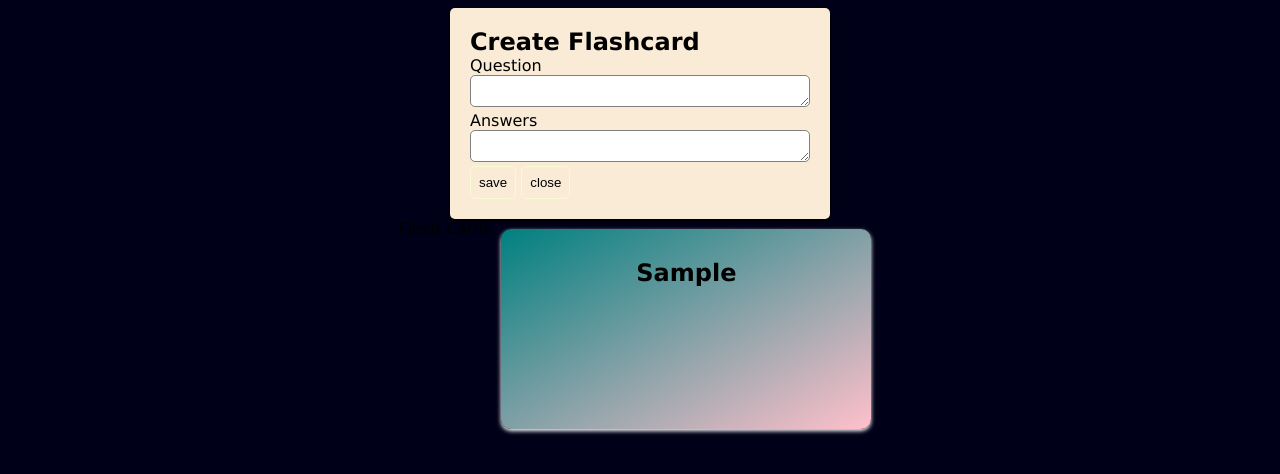
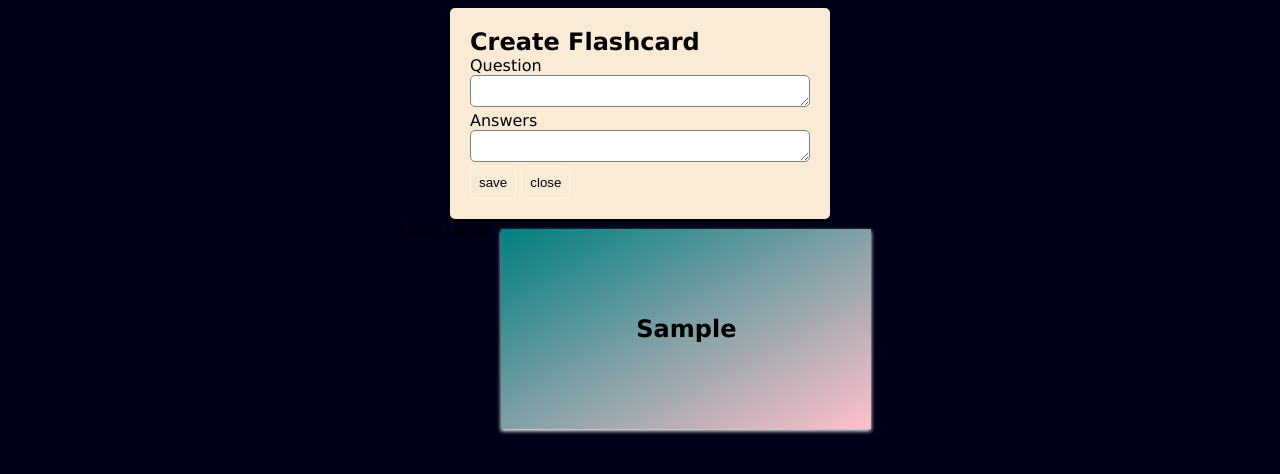
Before and after one commit to Sims1326/JS-FlashCards, a plain HTML site: page index.html in a window 1280 px wide. Both pictures are taken after typing "Sample", "Sample" into the empty fields and a click on the button "save". Shown: the part 80-554 px from the top of the page. Drawn offline with Linux system fonts and the light colour scheme.

Commit message:
Add flipping animations to reveal answer. Centered cards

```diff
--- a/createCard.js
+++ b/createCard.js
@@ -5,11 +5,8 @@ export const createCard = (text) => {
 
   div.className = "flashcard";
 
-  h2_question.setAttribute(
-    "style",
-    "padding: 15px 0`; margin-top: 30px; text-align:center; vertical-align: middle"
-  );
-  h2_answer.setAttribute("style", "text-align:center; display:none; color:red");
+  h2_question.className = "flashcard-front";
+  h2_answer.className = "flashcard-back";
 
   h2_question.innerHTML = text.theQuestion;
   h2_answer.innerHTML = text.theAnswer;
@@ -17,9 +14,9 @@ export const createCard = (text) => {
   div.appendChild(h2_question);
   div.appendChild(h2_answer);
 
+  flashcards.appendChild(div);
+
   div.addEventListener("click", () => {
-    if (h2_answer.style.display == "none") h2_answer.style.display = "block";
-    else h2_answer.style.display = "none";
+    div.classList.toggle("flipped");
   });
-  flashcards.appendChild(div);
 };
--- a/style.css
+++ b/style.css
@@ -72,13 +72,42 @@ button:hover {
   align-items: flex-start;
   flex-wrap: wrap;
 }
-
 .flashcard {
   width: 370px;
   height: 200px;
   border-radius: 10px;
   word-wrap: break-word;
   margin: 10px;
+  transform-style: preserve-3d;
+
+  transition: all 0.5s ease;
+}
+
+.flashcard.flipped {
+  transform: rotateY(180deg);
+}
+
+.flashcard-front {
+  display: flex;
+  justify-content: center;
+  align-items: center;
+  width: 100%;
+  height: 100%;
   background: linear-gradient(to bottom right, teal, pink);
+  backface-visibility: hidden;
   box-shadow: 0 2px 4px 0 white;
+  position: absolute;
 }
+
+.flashcard-back {
+  display: flex;
+  justify-content: center;
+  align-items: center;
+  width: 100%;
+  height: 100%;
+  position: absolute;
+  background: linear-gradient(to bottom right, teal, pink);
+  backface-visibility: hidden;
+  box-shadow: 0 2px 4px 0 white;
+  transform: rotateY(180deg);
+}
```
